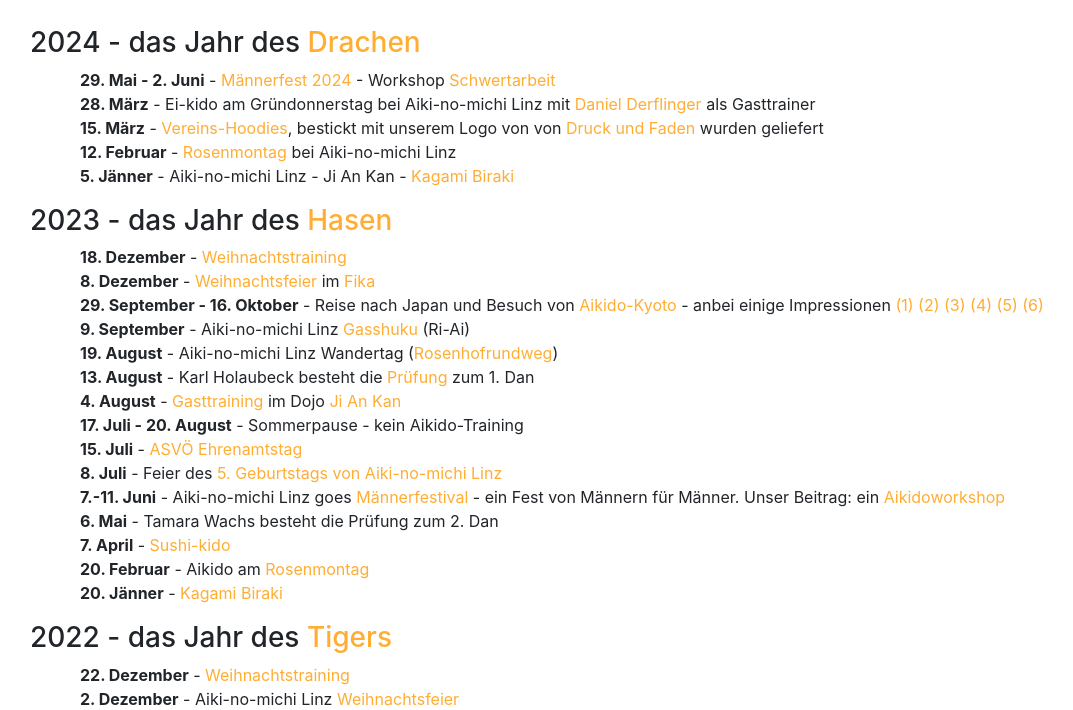
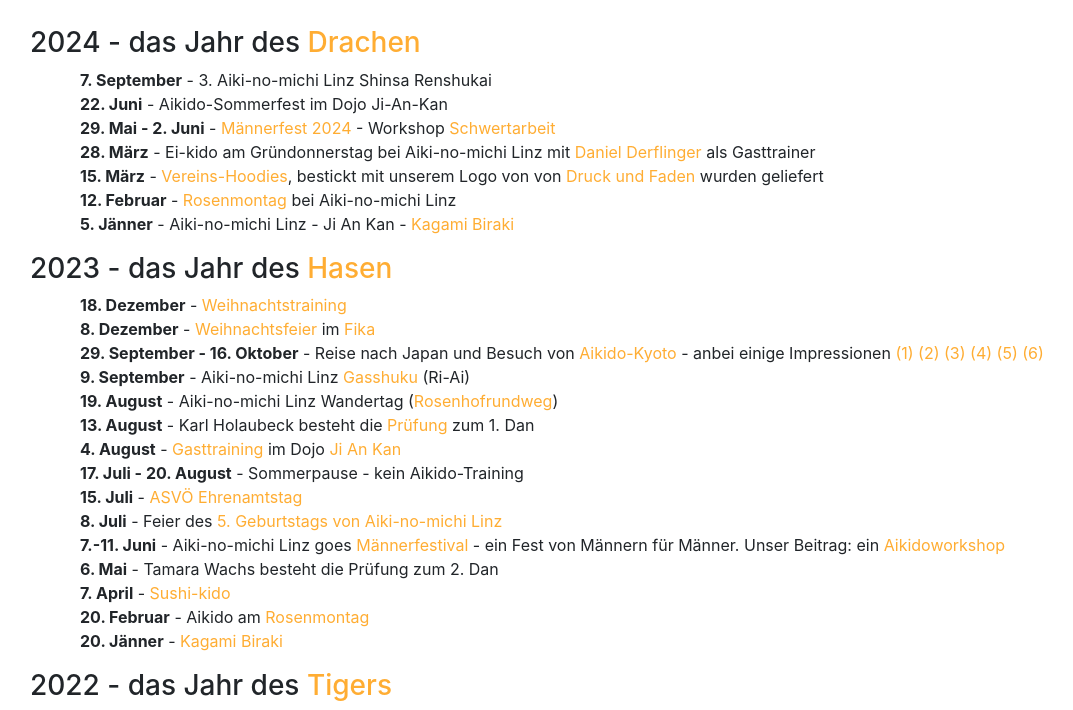
Before and after one commit to TWachs/aikinomichi-linz, a Jekyll site: the page built from aktuelles.md, in a window 1280 px wide and 900 px high, scrolled down 395 px, cut to the strip 190-900 px from the top of the window. Shown: the whole strip, without its empty margins (55-1128 px from the left). Built offline with Jekyll 4.4.1, drawn with Linux system fonts in a browser that asks for light colours; nearby versions of some CDN libraries.

Commit message:
Update aktuelles.md

```diff
--- a/aktuelles.md
+++ b/aktuelles.md
@@ -10,6 +10,8 @@
 
 ### 2024 - das Jahr des [Drachen](https://www.facebook.com/photo/?fbid=858191322982747&set=a.441578571310693&notif_id=1704027669781123&notif_t=feedback_reaction_generic&ref=notif){:target="_blank"}
 
+* **7. September** - 3. Aiki-no-michi Linz Shinsa Renshukai
+* **22. Juni** - Aikido-Sommerfest im Dojo Ji-An-Kan
 * **29. Mai - 2. Juni** - [Männerfest 2024](https://www.maennerfestival.at/festival.html){:target="_blank"} - Workshop [Schwertarbeit](https://www.maennerfestival.at/japanische-schwertarbeit-2.html){:target="_blank"}
 * **28. März** - Ei-kido am Gründonnerstag bei Aiki-no-michi Linz mit [Daniel Derflinger](https://www.facebook.com/daniel.derflinger){:target="_blank"} als Gasttrainer
 * **15. März** - [Vereins-Hoodies](https://www.facebook.com/photo?fbid=911502974318248&set=pcb.911504557651423){:target="_blank"}, bestickt mit unserem Logo von von [Druck und Faden](https://www.facebook.com/search/top?q=druck%20%26%20faden){:target="_blank"} wurden geliefert
```
